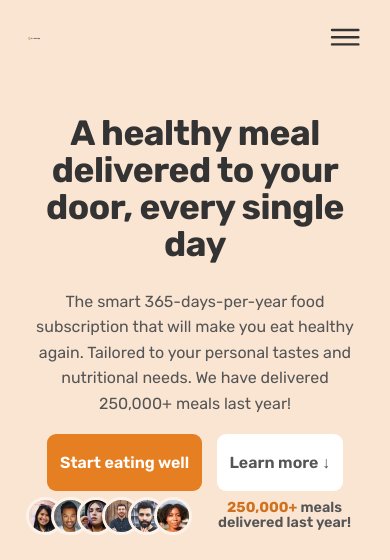
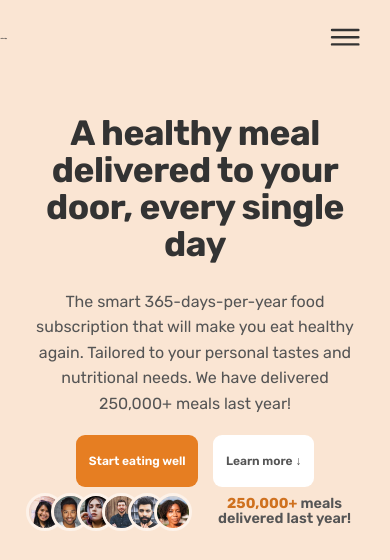
Before and after one commit to ritwik1709/Foodocity, a plain HTML site: page index.html in a window 390 px wide. Shown: the top 560 px of the page. Drawn offline with nearby package versions, Linux system fonts and the light colour scheme; some packages are replaced by stand-ins of ours; a script that the page names is missing.

Commit message:
Update queries.css

```diff
--- a/CSS/queries.css
+++ b/CSS/queries.css
@@ -21,6 +21,9 @@ grid-template-columns: 1fr 1fr;
     html{
         /* 9px/16px */
         font-size:56.25% ;
+    }
+    .logo{
+        margin-left: -33px;
     }
     .grid{
         column-gap: 4.8rem;
@@ -53,6 +56,9 @@ grid-template-columns: 1fr 1fr;
     html{
         /* 8px/16px  */
         font-size:50% ;
+    }
+    .btn, .btn:link, .btn:visited{
+        font-size: 1.5rem;
     }
     .hero{
         grid-template-columns: 1fr;
@@ -171,8 +177,11 @@ grid-template-columns: 1fr 1fr;
     }
 }
 
-/* below 544px (phones)*/
+/* below 544px (med phones)*/
 @media(max-width:34em){
+    .logo{
+        margin-left: -33px;
+    }
     .grid{
         row-gap: 4.8rem;
     }
@@ -222,6 +231,7 @@ grid-template-columns: 1fr 1fr;
     }
 }
 
+/* Below 348px (smaller phones) */
 @media(max-width:21.75em){
     .btn,.btn:link,
 .btn:visited {
@@ -230,4 +240,5 @@ grid-template-columns: 1fr 1fr;
   padding: 1.6rem 1.2rem;
 
 }
+
 }
```
